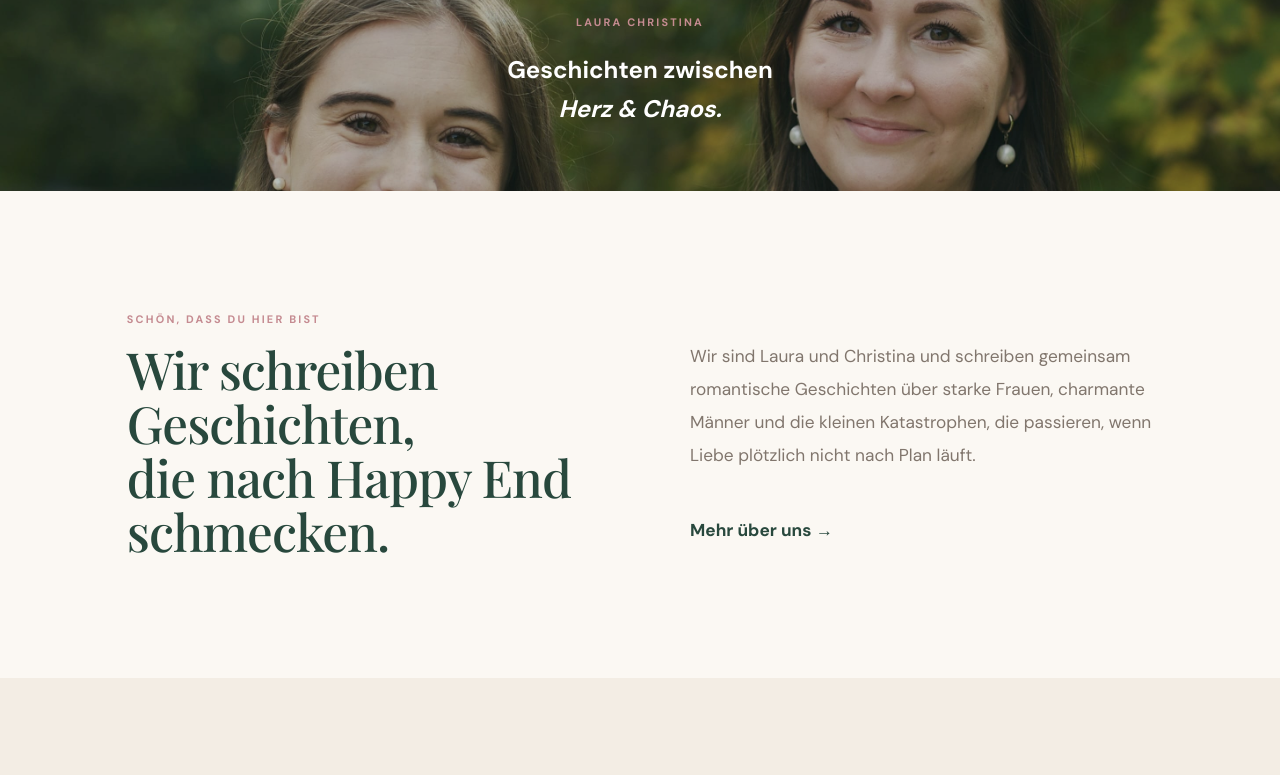
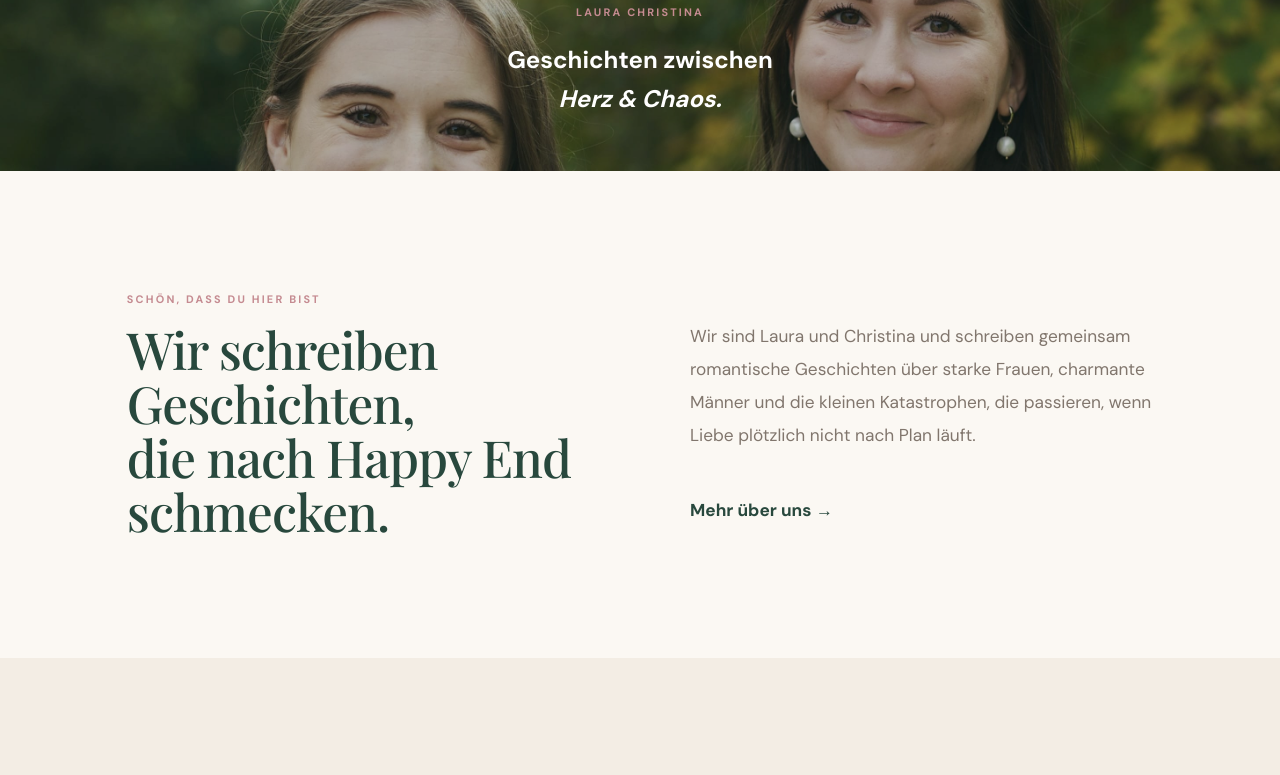
Before and after one commit to laurachristinawrites/laurachristinawrites.github.io, a website: page testpageshop.html in a window 1280 px wide. Shown: the part 107-882 px from the top of the page. Drawn offline with nearby package versions, Linux system fonts and the light colour scheme; a web font is replaced by a local one.

Commit message:
Update styles.css

```diff
--- a/styles.css
+++ b/styles.css
@@ -246,7 +246,9 @@ HERO
 .hero-banner {
   position: relative;
   width: 100%;
-  height: 220px;
+  height: 30vh;
+  min-height: 120px;
+  max-height: 200px;
   overflow: hidden;
 
   display: flex;
```
